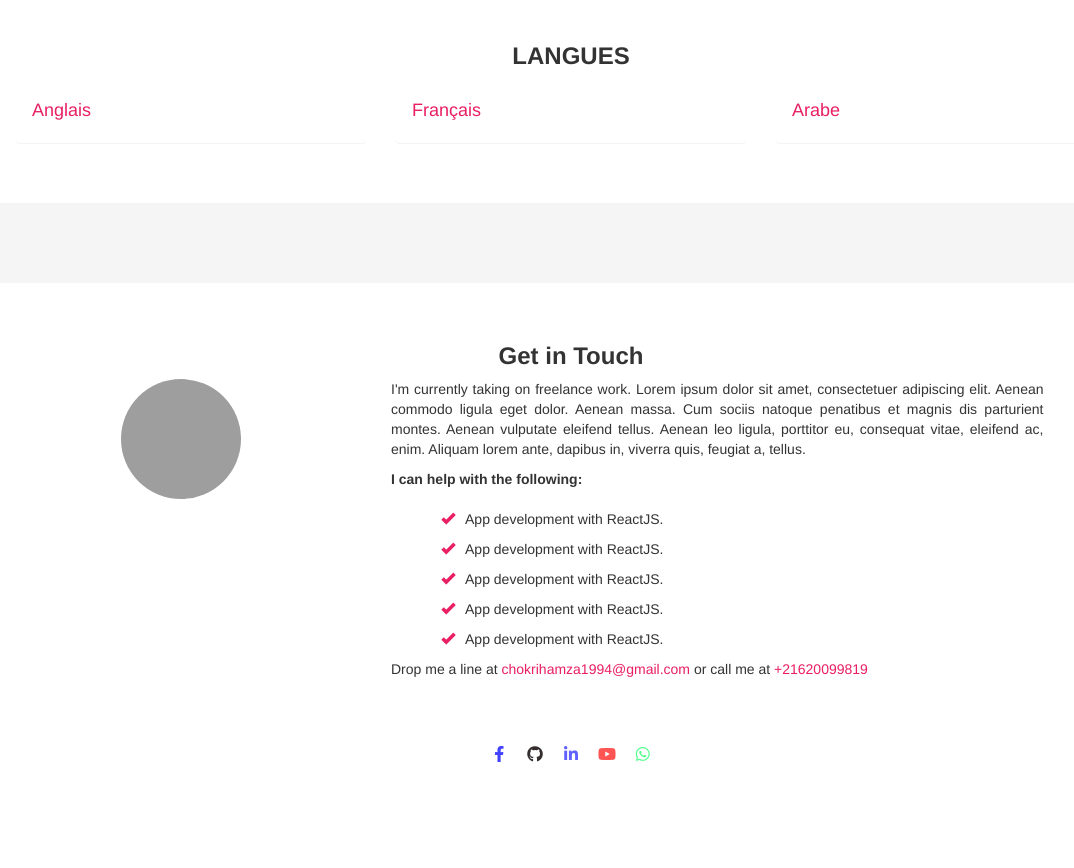
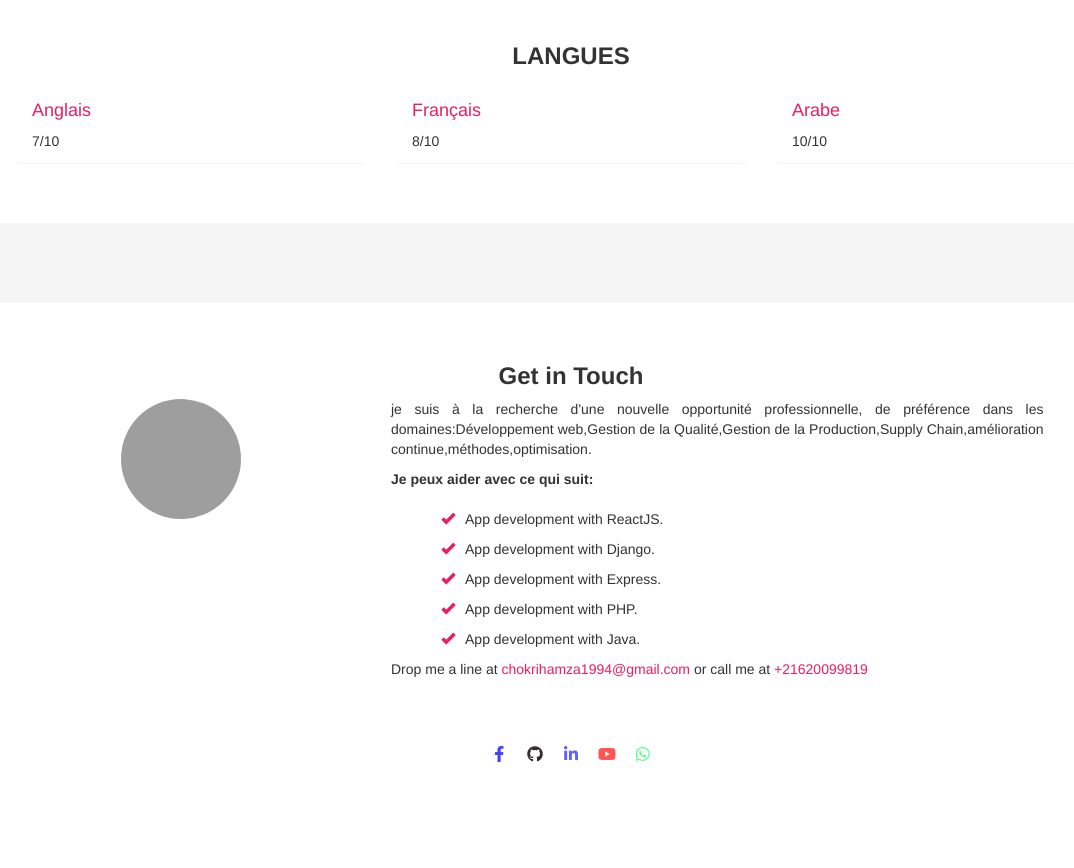
Before and after one commit to chokrihamza/hamza.github.io, a plain HTML site: page index.html in a window 1280 px wide. Shown: the part 3120-3988 px from the top of the page, without its empty margins (69-1143 px from the left). Drawn offline with nearby package versions, Linux system fonts and the light colour scheme; grey boxes are pictures that could not be loaded.

Commit message:
change cv 7

```diff
--- a/index.html
+++ b/index.html
@@ -439,6 +439,7 @@ Github </button>
     <div class="panel ">
       <div  class="panel-heading">
         <h4 style="color: #E91E63;text-align:start;">Anglais</h4>
+        <span>7/10</span>
       </div>
 
     </div>
@@ -448,7 +449,7 @@ Github </button>
     <div class="panel ">
       <div class="panel-heading">
       <h4 style="color: #E91E63;text-align:start;">Français</h4>
-
+      <span>8/10</span>
       </div>
 
 
@@ -460,7 +461,7 @@ Github </button>
     <div class="panel ">
       <div class="panel-heading">
         <h4 style="color: #E91E63;text-align:start;">Arabe</h4>
-
+        <span>10/10</span>
       </div>
 
 
@@ -479,25 +480,18 @@ Github </button>
   </div>
   <div class="col-md-7 text-justify">
   <p>
-    I'm currently taking on freelance work.
-    Lorem ipsum dolor sit amet,
-    consectetuer adipiscing elit.
-    Aenean commodo ligula eget dolor.
-    Aenean massa. Cum sociis natoque
-    penatibus et magnis dis parturient montes.
-    Aenean vulputate eleifend tellus. Aenean leo
-    ligula, porttitor eu, consequat vitae,
-    eleifend ac, enim. Aliquam lorem ante,
-    dapibus in, viverra quis, feugiat a, tellus.
+    je suis à la recherche d'une nouvelle opportunité professionnelle, de préférence
+    dans les domaines:Développement web,Gestion de la Qualité,Gestion de la
+    Production,Supply Chain,amélioration continue,méthodes,optimisation.
   </p>
-  <strong>I can help with the following:</strong>
+  <strong>Je peux aider avec ce qui suit:</strong>
   <div style="padding-left: 50px; padding-top: 20px;">
 
     <p><span style="padding-right: 10px;color: #E91E63;" class="glyphicon glyphicon-ok"></span>App development with ReactJS.</p>
-    <p><span style="padding-right: 10px;color: #E91E63;" class="glyphicon glyphicon-ok"></span>App development with ReactJS.</p>
-    <p><span style="padding-right: 10px;color: #E91E63;" class="glyphicon glyphicon-ok"></span>App development with ReactJS.</p>
-    <p><span style="padding-right: 10px;color: #E91E63;" class="glyphicon glyphicon-ok"></span>App development with ReactJS.</p>
-    <p><span style="padding-right: 10px;color: #E91E63;" class="glyphicon glyphicon-ok"></span>App development with ReactJS.</p>
+    <p><span style="padding-right: 10px;color: #E91E63;" class="glyphicon glyphicon-ok"></span>App development with Django.</p>
+    <p><span style="padding-right: 10px;color: #E91E63;" class="glyphicon glyphicon-ok"></span>App development with Express.</p>
+    <p><span style="padding-right: 10px;color: #E91E63;" class="glyphicon glyphicon-ok"></span>App development with PHP.</p>
+    <p><span style="padding-right: 10px;color: #E91E63;" class="glyphicon glyphicon-ok"></span>App development with Java.</p>
   </div>
   <p>Drop me a line at <a style="color: #E91E63;" href="mailto:chokrihamza1994@gmail.com">chokrihamza1994@gmail.com</a> or call me at <a style="color: #E91E63;" href="tel:+21620099819">+21620099819</a></p>
 
```
